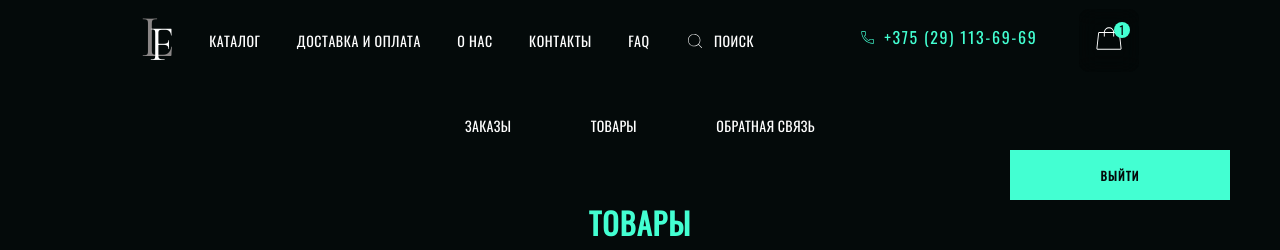
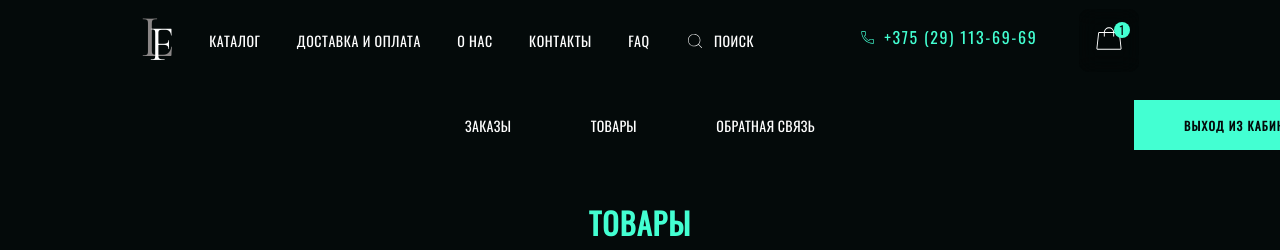
Before and after one commit to jgerba/flower-react-client, a React (Create React App) app: page /goods in a window 1280 px wide. Shown: the top 250 px of the page. Built offline with nearby package versions, Linux system fonts and the light colour scheme; no server answers.

Commit message:
moved exit btn to admin tabs

```diff
--- a/src/components/AdminsTabs.jsx
+++ b/src/components/AdminsTabs.jsx
@@ -1,8 +1,38 @@
+import { useDispatch } from 'react-redux';
+import { useNavigate } from 'react-router-dom';
+
 import { Link } from 'react-router-dom';
+
+import { notifyActions } from '../store/notify';
+
+import useFetch from '../hooks/use-fetch';
+
+import MenuBtn from './UI/MenuBtn';
 
 import classes from './AdminsTabs.module.css';
 
 function AdminsTabs(props) {
+    const dispatch = useDispatch();
+    const navigate = useNavigate();
+
+    const { sendRequest, isLoading, error } = useFetch();
+
+    // logout from admin
+    function logOut() {
+        sendRequest(
+            {
+                url: '/logout',
+                method: 'POST',
+            },
+            applyLogout
+        );
+    }
+
+    function applyLogout() {
+        dispatch(notifyActions.applyMessage('Успешный выход'));
+        navigate('/login');
+    }
+
     return (
         <aside
             className={`${classes.tabs} ${
@@ -12,6 +42,10 @@ function AdminsTabs(props) {
             <Link to="/orders">Заказы</Link>
             <Link to="/goods">Товары</Link>
             <Link to="/feedback">Обратная связь</Link>
+
+            <MenuBtn className={classes['exit-btn']} onClick={logOut}>
+                Выход из кабинета
+            </MenuBtn>
         </aside>
     );
 }
--- a/src/components/AdminsTabs.module.css
+++ b/src/components/AdminsTabs.module.css
@@ -22,3 +22,9 @@
 
     color: var(--customWhite);
 }
+
+.exit-btn {
+    position: absolute;
+
+    right: -539px;
+}
--- a/src/pages/AdminGoods.jsx
+++ b/src/pages/AdminGoods.jsx
@@ -1,13 +1,8 @@
 import { useEffect, useState } from 'react';
-import { useDispatch, useSelector } from 'react-redux';
-import { useNavigate } from 'react-router-dom';
 import { createPortal } from 'react-dom';
 
 import useFetch from '../hooks/use-fetch';
 
-import { notifyActions } from '../store/notify';
-
-import MenuBtn from '../components/UI/MenuBtn';
 import AdminsTabs from '../components/AdminsTabs';
 import GoodsItem from '../components/GoodsItem';
 import EditItemForm from '../components/modals/EditItemForm';
@@ -17,10 +12,6 @@ import TextHeader from '../components/UI/TextHeader';
 import classes from './AdminGoods.module.css';
 
 function AdminGoods() {
-    const dispatch = useDispatch();
-    const navigate = useNavigate();
-    const isAuth = useSelector(state => state.auth.isAuth);
-
     const [items, setItems] = useState([]);
     const [itemsToRender, setItemsToRender] = useState([]);
     const [itemToEdit, setItemToEdit] = useState(null);
@@ -37,22 +28,6 @@ function AdminGoods() {
         if (!data) return;
         setItems(data);
         setItemsToRender(data);
-    }
-
-    // logout from admin
-    function logOut() {
-        sendRequest(
-            {
-                url: '/logout',
-                method: 'POST',
-            },
-            applyLogout
-        );
-    }
-
-    function applyLogout() {
-        dispatch(notifyActions.applyMessage('Успешный выход'));
-        navigate('/login');
     }
 
     // update item in items array after editing
@@ -120,10 +95,6 @@ function AdminGoods() {
                     ></Backdrop>,
                     document.getElementById('backdrop-root')
                 )}
-
-            <MenuBtn className={classes['exit-btn']} onClick={logOut}>
-                Выйти
-            </MenuBtn>
         </main>
     );
 }
--- a/src/pages/AdminGoods.module.css
+++ b/src/pages/AdminGoods.module.css
@@ -16,10 +16,3 @@
 
 .goods {
 }
-
-.exit-btn {
-    position: absolute;
-
-    top: 150px;
-    right: 50px;
-}
```
